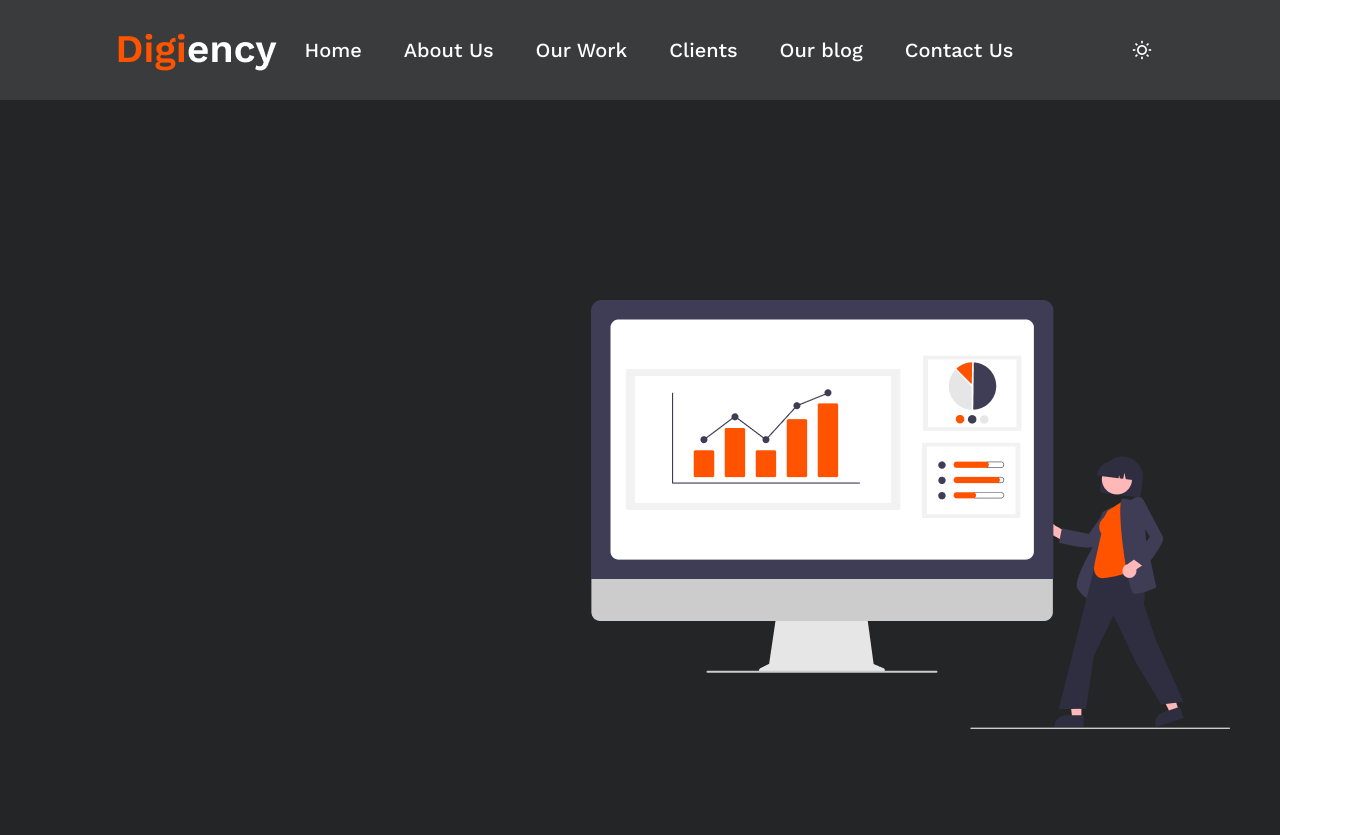
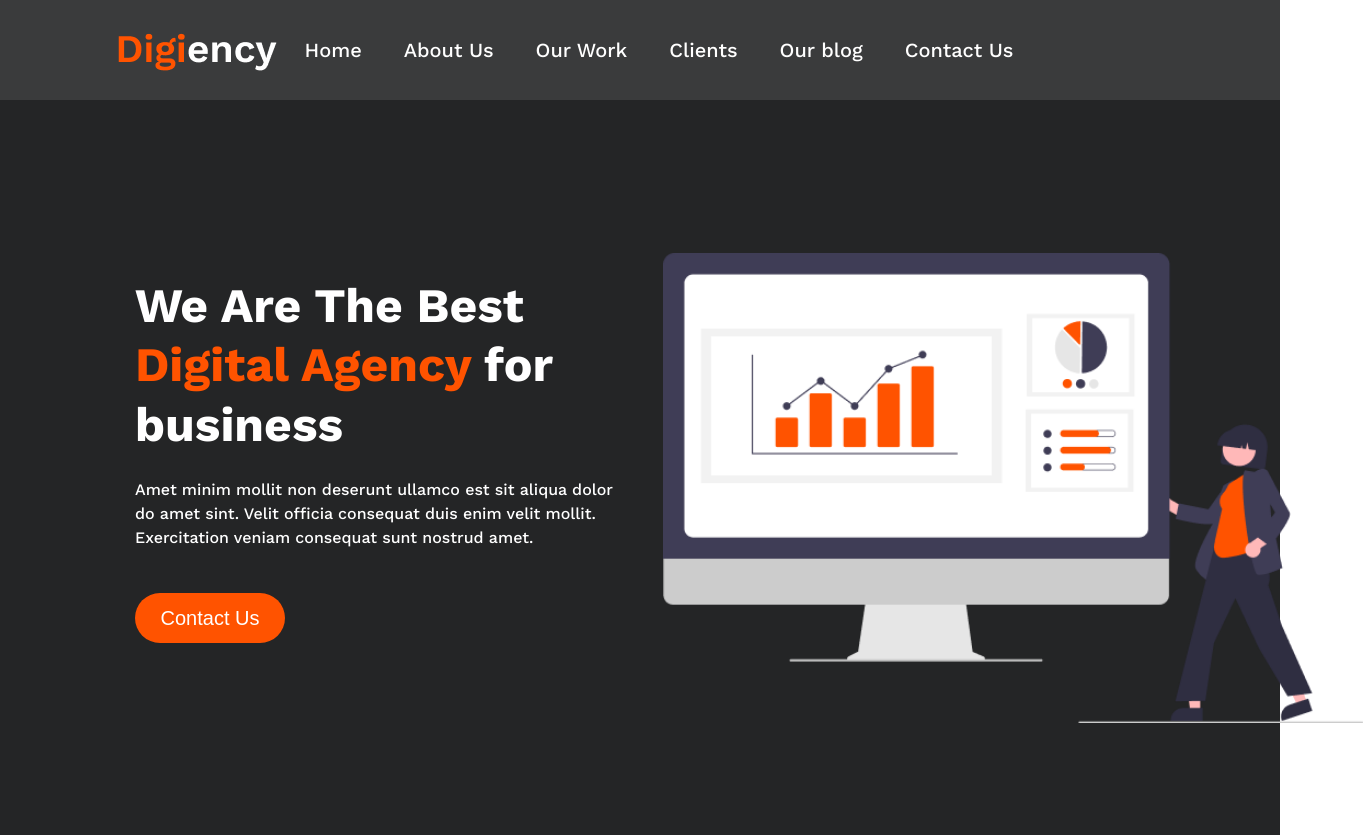
Before and after one commit to SrWillxD/digienci, a plain HTML site: page index.html in a window 1280 px wide. Shown: the whole page, 1363 px wide, since content can reach past the window. Drawn offline with nearby package versions, Linux system fonts and the light colour scheme.

Commit message:
primeira sec

```diff
--- a/index.html
+++ b/index.html
@@ -7,8 +7,7 @@
 
         <link rel="preconnect" href="https://fonts.googleapis.com">
         <link rel="preconnect" href="https://fonts.gstatic.com" crossorigin>
-        <link href="https://fonts.googleapis.com/css2?family=Work+Sans:wght@500&display=swap" rel="stylesheet">
-        <link href="https://cdn.jsdelivr.net/npm/remixicon@2.5.0/fonts/remixicon.css" rel="stylesheet">
+        <link href="https://fonts.googleapis.com/css2?family=Work+Sans:ital,wght@0,500;0,700;1,400;1,600&display=swap" rel="stylesheet">
 
         <link rel="stylesheet" href="reset.css">
         <link rel="stylesheet" href="style.css">
@@ -35,6 +34,9 @@
         <main>
             <div id="primeiraSec">
                 <img id="quadroMetricas" src="assets/img/metricas.png" alt="Quadro de metricas">
+                <P id="pDaPrimeiraDiv" >We Are The Best <br> <span id="corLaranja" >Digital Agency</span> for <br> business</P>
+                <p id="subPDaPrimeiraDiv" >Amet minim mollit non deserunt ullamco est sit aliqua dolor <br> do amet sint. Velit officia consequat duis enim velit mollit. <br> Exercitation veniam consequat sunt nostrud amet.</p>
+                <input id="btn1aSec" type="button" value="Contact Us">
             </div>
         </main>
 
--- a/style.css
+++ b/style.css
@@ -33,6 +33,53 @@ a{
 
 #quadroMetricas{
     position: absolute;
-    top: 300px;
-    right: 50px;
+    top: 253px;
+    right: 138px;
+    left: 663px;
+    height: 470px;
 }
+
+#pDaPrimeiraDiv{
+    position: absolute;
+    top: 276px;
+    left: 135px;
+    font-size: 48px;
+    font-family: Work Sans;
+    font-weight: 700;
+    color: #FFFFFF;
+    line-height: 59.33px;
+}
+
+#corLaranja{
+    color: #FF5300;
+}
+
+#subPDaPrimeiraDiv{
+    position: absolute;
+    top: 478px;
+    left: 135px;
+    font-family: Work Sans;
+    font-weight: 400;
+    color: #FFFFFF;
+    line-height: 24.1px;
+}
+
+#btn1aSec{
+    position: absolute;
+    border: none;
+    outline: none;
+    font-size: 20px;
+    height: 50px;
+    width: 150px;
+    left: 135px;
+    top: 593px;
+    background: #FF5300;
+    color: #FFFFFF;
+    border-radius: 99px;
+
+}
+
+#btn1aSec:hover{
+    cursor: pointer;
+    background: #a13703;
+}
```
